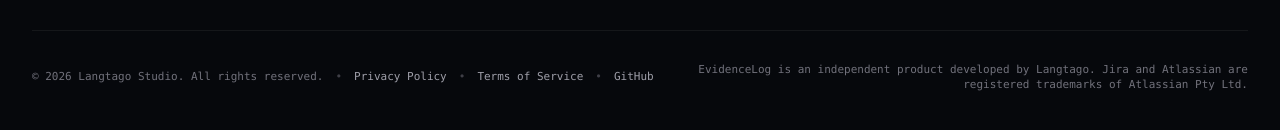
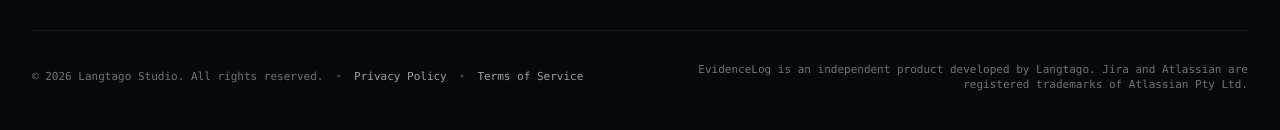
Before and after one commit to stuon/langtago, a Next.js app: page /terms in a window 1280 px wide. Shown: the part 2670-2800 px from the top of the page. Built offline with nearby package versions, Linux system fonts and the light colour scheme; no server answers.

Commit message:
fix(footer): remove personal GitHub link from footer

```diff
--- a/components/Footer.tsx
+++ b/components/Footer.tsx
@@ -143,8 +143,6 @@ export default function Footer() {
             <Link href="/privacy" className="text-zinc-400 hover:text-emerald-400 transition-colors">Privacy Policy</Link>
             <span className="text-zinc-700">•</span>
             <Link href="/terms" className="text-zinc-400 hover:text-emerald-400 transition-colors">Terms of Service</Link>
-            <span className="text-zinc-700">•</span>
-            <a href="https://github.com/stuon/evidencelog-jira" target="_blank" rel="noopener noreferrer" className="text-zinc-400 hover:text-white transition-colors">GitHub</a>
           </div>
           <p className="text-center sm:text-right max-w-xl">
             EvidenceLog is an independent product developed by Langtago. Jira and Atlassian are registered trademarks of Atlassian Pty Ltd.
```
